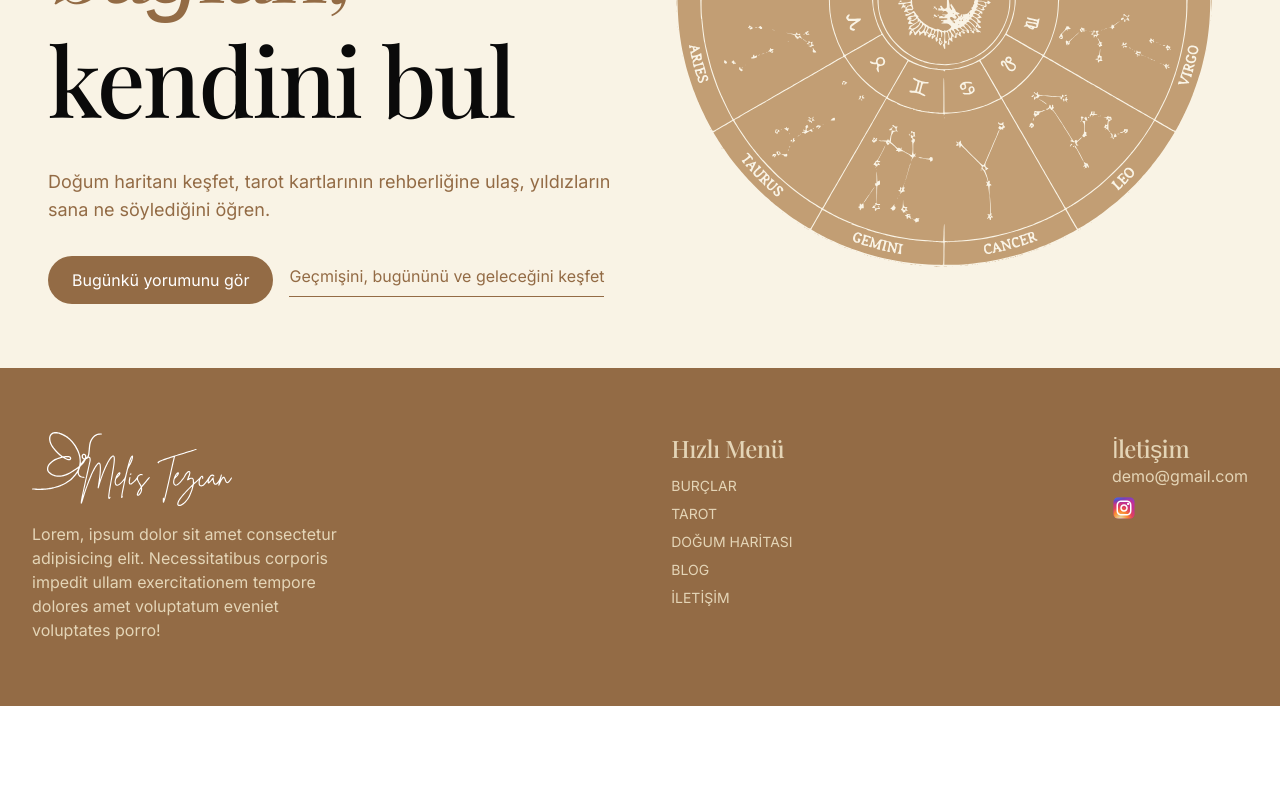
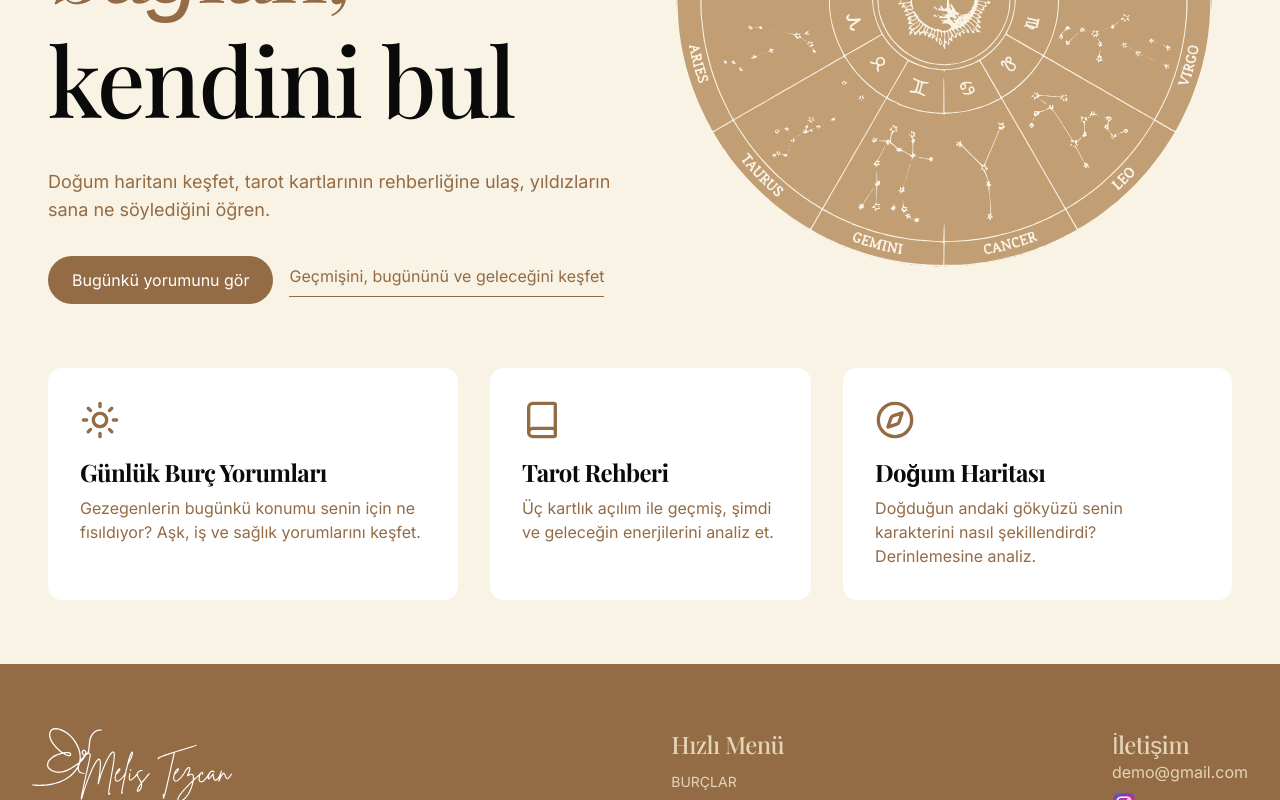
Before and after one commit to berkeozbek540/astrology, a Next.js app: page / in a window 1280 px wide. Shown: the part 460-1260 px from the top of the page. Before the commit the page ends 1166 px from the top, so only its background shows below. Built offline with nearby package versions, Linux system fonts and the light colour scheme; a web font is replaced by a local one.

Commit message:
add services

```diff
--- a/app/(site)/page.tsx
+++ b/app/(site)/page.tsx
@@ -1,12 +1,13 @@
 import Hero from "@/components/home/Hero";
-import React from "react";
+import Services from "@/components/home/Services";
 
-const page = () => {
+const HomePage = () => {
   return (
     <div className="container mx-auto p-8 mb-8">
       <Hero />
+      <Services />
     </div>
   );
 };
 
-export default page;
+export default HomePage;
--- a/components/home/Hero.tsx
+++ b/components/home/Hero.tsx
@@ -15,10 +15,10 @@ const Hero = () => {
           söylediğini öğren.
         </p>
         <div className="flex md:flex-row flex-col items-center gap-4 mt-8">
-          <Link href="/astroloji" className="bg-kahve text-white px-6 py-3 rounded-full w-max">
+          <Link href="/burclar" className="bg-kahve text-white px-6 py-3 rounded-full w-max">
             Bugünkü yorumunu gör
           </Link>
-          <Link href="/burclar" className="border-b border-kahve text-kahve pb-2">
+          <Link href="/tarot" className="border-b border-kahve text-kahve pb-2">
             Geçmişini, bugününü ve geleceğini keşfet
           </Link>
         </div>
--- /dev/null
+++ b/components/home/Services.tsx
@@ -0,0 +1,30 @@
+import { Sun, Book, Compass } from "lucide-react";
+import { IconName, services } from "@/lib/services";
+import { JSX } from "react/jsx-dev-runtime";
+import Link from "next/link";
+
+const iconMap: Record<IconName, JSX.Element> = {
+  sun: <Sun className="w-10 h-10 text-kahve shrink-0" />,
+  book: <Book className="w-10 h-10 text-kahve shrink-0" />,
+  compass: <Compass className="w-10 h-10 text-kahve shrink-0" />,
+};
+
+const Services = () => {
+  return (
+    <div className="flex justify-between mt-16 gap-8 ">
+      {services.map(({ id, title, description, iconName }) => (
+        <div
+          key={id}
+          className="bg-white rounded-xl p-8 hover:scale-105 transition-transform duration-300 hover:shadow-lg">
+          <Link href={`/${id}`}>
+            {iconMap[iconName]}
+            <h2 className="text-2xl font-bold mt-4 mb-2">{title}</h2>
+            <p className="text-kahve">{description}</p>
+          </Link>
+        </div>
+      ))}
+    </div>
+  );
+};
+
+export default Services;
--- /dev/null
+++ b/lib/services.ts
@@ -0,0 +1,31 @@
+export type IconName = "sun" | "book" | "compass";
+
+export interface Services {
+  id: string;
+  title: string;
+  description: string;
+  iconName: IconName;
+}
+
+export const services: Services[] = [
+  {
+    id: "burclar",
+    title: "Günlük Burç Yorumları",
+    description:
+      "Gezegenlerin bugünkü konumu senin için ne fısıldıyor? Aşk, iş ve sağlık yorumlarını keşfet.",
+    iconName: "sun",
+  },
+  {
+    id: "tarot",
+    title: "Tarot Rehberi",
+    description: "Üç kartlık açılım ile geçmiş, şimdi ve geleceğin enerjilerini analiz et.",
+    iconName: "book",
+  },
+  {
+    id: "dogum-haritası",
+    title: "Doğum Haritası",
+    description:
+      "Doğduğun andaki gökyüzü senin karakterini nasıl şekillendirdi? Derinlemesine analiz.",
+    iconName: "compass",
+  },
+];
```
